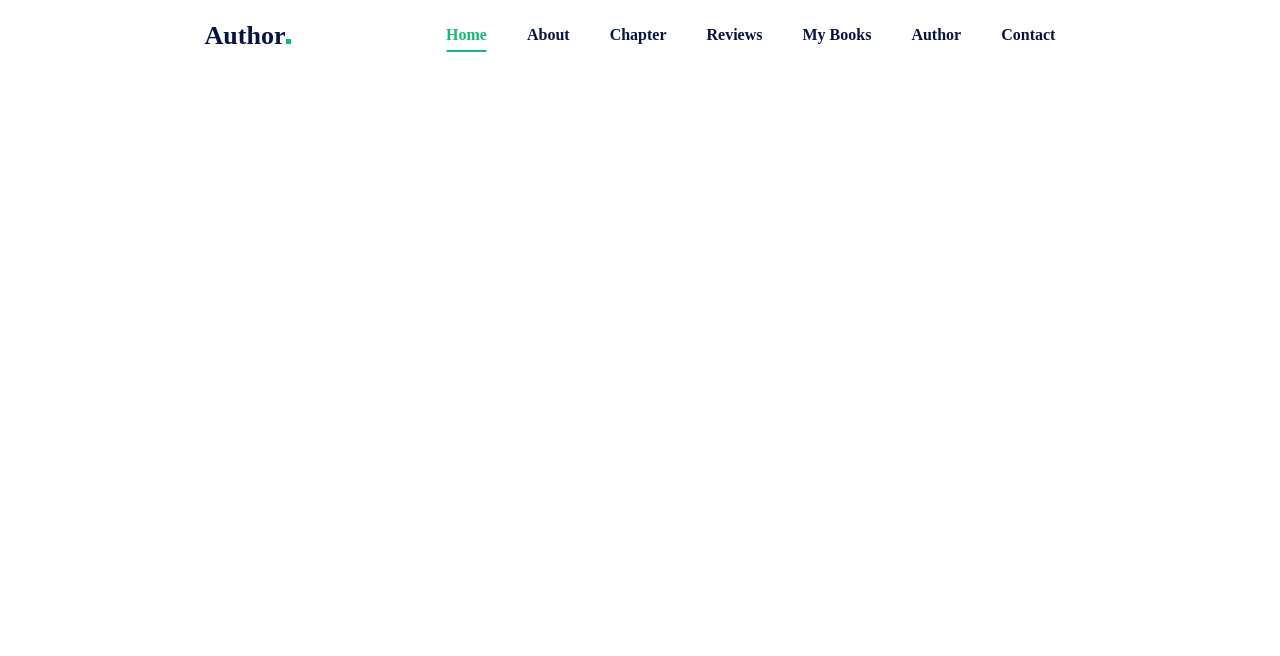
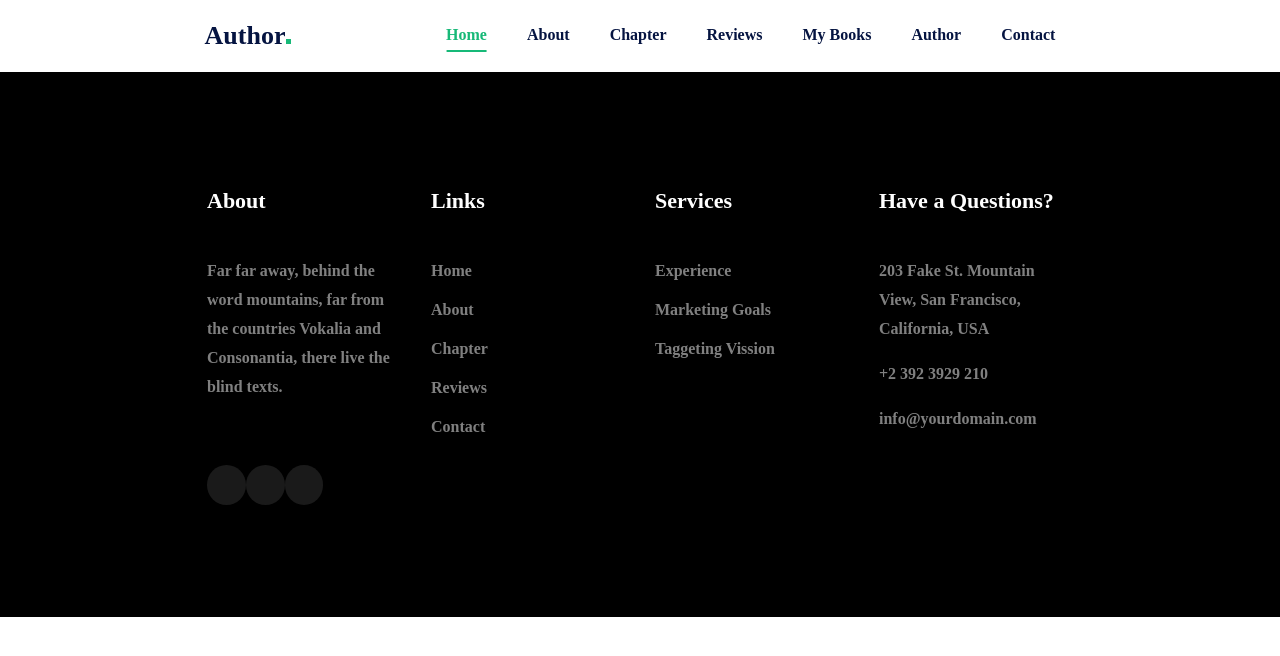
Before and after one commit to NgQuan341/AuthorLandingPage, a React (Vite) app in the folder React/: page / in a window 1280 px wide. Shown: the top 656 px of the page. Built offline with nearby package versions, Linux system fonts and the light colour scheme.

Commit message:
create: footer component

```diff
--- a/React/src/App.jsx
+++ b/React/src/App.jsx
@@ -1,9 +1,10 @@
 import Header from './components/header'
-
+import Footer from './components/footer'
 function App() {
   return (
     <div className="App">
        <Header/>
+       <Footer/>
     </div>
   )
 }
--- /dev/null
+++ b/React/src/components/footer/footer.module.css
@@ -0,0 +1,99 @@
+.footer {
+  padding: 112px 12em;
+  display: block;
+  position: relative;
+  background-color: black;
+}
+.footer_container {
+  color: white;
+}
+.footer_row {
+  display: flex;
+}
+.footer_column {
+  width: 100%;
+  padding: 0px 15px;
+}
+.footer_social_media {
+  margin-top: 64px;
+  width: 60%;
+  display: flex;
+  justify-content: space-between;
+}
+.footer_social_media_btn {
+  height: 40px;
+  width: 40px;
+  display: flex;
+  background: rgba(255, 255, 255, 0.1);
+  border-radius: 50%;
+  justify-content: center;
+  align-items: center;
+}
+.footer_social_media_btn a {
+  color: #ffffff;
+  opacity: 0.5;
+}
+.footer_column_text {
+  margin-bottom: 24px;
+}
+.footer_column_text h2 {
+  margin-bottom: 40px;
+  font-size: 22px;
+  line-height: 33px;
+}
+.footer_column_text p {
+  margin-bottom: 16px;
+  color: #ffffff;
+  opacity: 0.5;
+}
+.footer_column_text li {
+  margin-bottom: 10px;
+  list-style-type: none;
+}
+.footer_column_text li a {
+  color: #ffffff;
+  opacity: 0.5;
+}
+.footer_column_text span {
+  display: flex;
+}
+.footer_column_text_icon {
+  text-align: center;
+  padding-right: 15px;
+  width: 10%;
+}
+/* Responsive */
+@media screen and (max-width: 1200px) {
+  .footer {
+    padding: 112px 36px;
+  }
+}
+@media screen and (max-width: 992px) {
+  .footer {
+    padding: 112px 36px;
+  }
+  .footer_social_media {
+    flex-wrap: wrap;
+    justify-content: start;
+    width: 100%;
+  }
+  .footer_social_media_btn {
+    margin-right: 15px;
+    margin-bottom: 15px;
+  }
+}
+@media screen and (max-width: 767px) {
+  .footer {
+    padding: 112px 0px;
+  }
+  .footer-row {
+    flex-direction: column;
+  }
+  .footer-social-media {
+    justify-content: start;
+    margin-bottom: 24px;
+  }
+  .footer-social-media-btn {
+    margin-right: 15px;
+  }
+}
--- /dev/null
+++ b/React/src/components/footer/index.jsx
@@ -0,0 +1,79 @@
+import React from 'react'
+import footerStyle from './footer.module.css'
+const Footer = () => {
+  return (
+    <>
+    <footer className={footerStyle.footer}>
+        <div className={footerStyle.footer_container}>
+          <div className={footerStyle.footer_row}>
+            <div className={footerStyle.footer_column}>
+              <div className={footerStyle.footer_column_text}>
+                <h2>About</h2>
+                <p>
+                  Far far away, behind the word mountains, far from the
+                  countries Vokalia and Consonantia, there live the blind texts.
+                </p>
+              </div>
+              <div className={footerStyle.footer_social_media}>
+                <div className={footerStyle.footer_social_media_btn}>
+                  <a href=""><i className="fa-brands fa-twitter"></i></a>
+                </div>
+                <div className={footerStyle.footer_social_media_btn}>
+                  <a href=""><i className="fa-brands fa-facebook"></i></a>
+                </div>
+                <div className={footerStyle.footer_social_media_btn}>
+                  <a href=""><i className="fa-brands fa-instagram"></i></a>
+                </div>
+              </div>
+            </div>
+            <div className={footerStyle.footer_column}>
+              <div className={footerStyle.footer_column_text}>
+                <h2>Links</h2>
+                <li><a href="#">Home</a></li>
+                <li><a href="about">About</a></li>
+                <li><a href="chapter">Chapter</a></li>
+                <li><a href="review">Reviews</a></li>
+                <li><a href="contact">Contact</a></li>
+              </div>
+            </div>
+            <div className={footerStyle.footer_column}>
+              <div className={footerStyle.footer_column_text}>
+                <h2>Services</h2>
+                <li><a href="">Experience</a></li>
+                <li><a href="">Marketing Goals</a></li>
+                <li><a href="">Taggeting Vission</a></li>
+              </div>
+            </div>
+            <div className={footerStyle.footer_column}>
+              <div className={footerStyle.footer_column_text}>
+                <h2>Have a Questions?</h2>
+                <span>
+                  <p className={footerStyle.footer_social_media_icon}>
+                    <i className="fa-solid fa-location-dot"></i>
+                  </p>
+                  <p>
+                    203 Fake St. Mountain View, San Francisco, California, USA
+                  </p>
+                </span>
+                <span>
+                  <p className={footerStyle.footer_social_media_icon}>
+                    <i className="fa-solid fa-phone"></i>
+                  </p>
+                  <p>+2 392 3929 210</p>
+                </span>
+                <span>
+                  <p className={footerStyle.footer_social_media_icon}>
+                    <i className="fa-solid fa-paper-plane"></i>
+                  </p>
+                  <p>info@yourdomain.com</p>
+                </span>
+              </div>
+            </div>
+          </div>
+        </div>
+      </footer>
+    </>
+  )
+}
+
+export default Footer
```
